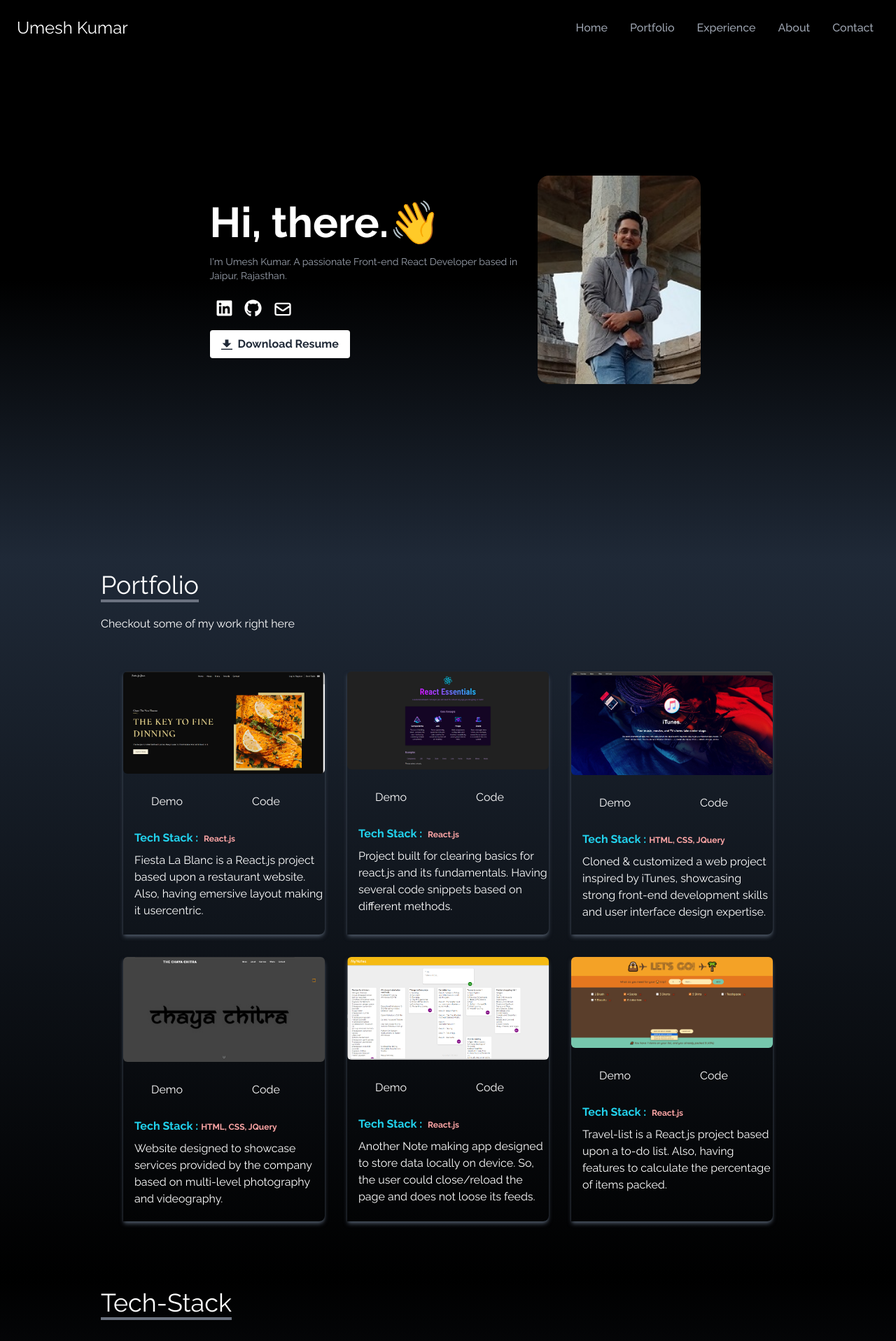
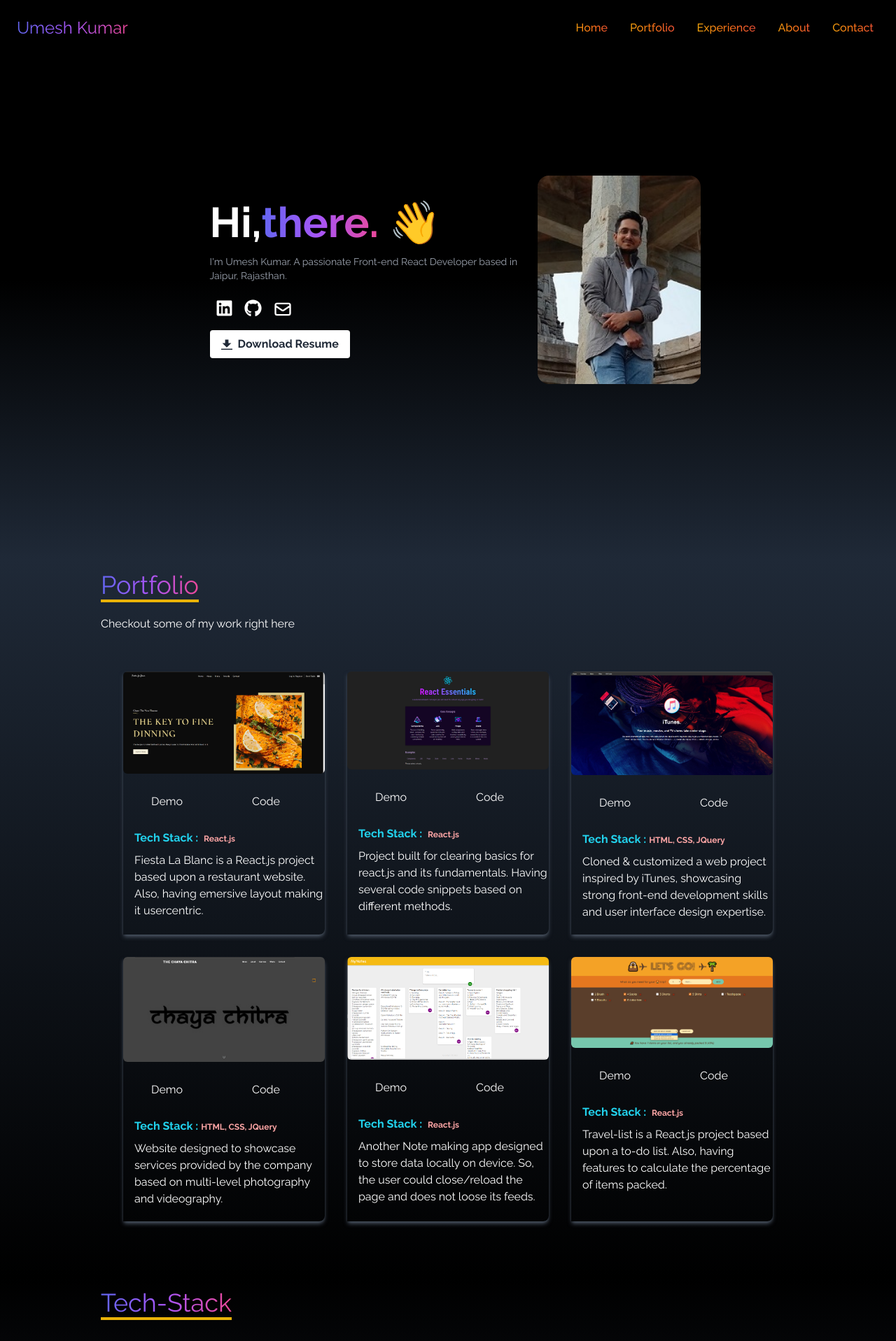
Before and after one commit to Vargos98/personal-portfolio, a React (Create React App) app: page / in a window 1280 px wide. Shown: the top 1917 px of the page at 70% size. Built offline with nearby package versions, Linux system fonts and the light colour scheme.

Commit message:
Added linear gradients to several components

```diff
--- a/src/components/About.jsx
+++ b/src/components/About.jsx
@@ -4,12 +4,13 @@ const About = () => {
   return (
     <div
       name="about"
-      className="w-full h-screen bg-gradient-to-b from-gray-800 to-black text-white"
+      className="w-full h-screen bg-gradient-to-b from-gray-800 to-black text-white "
     >
       <div className="max-w-screen-lg p-4 mx-auto flex flex-col justify-center w-full h-full">
         <div className="pb-8">
 
-          <p className="text-4xl bold inline border-b-4 border-gray-500">
+          <p className="text-4xl bold inline border-b-4 border-yellow-500 bg-gradient-to-r from-indigo-500 via-purple-500 to-pink-500
+        inline-block text-transparent bg-clip-text">
             About
           </p>
         </div>
--- a/src/components/Contact.jsx
+++ b/src/components/Contact.jsx
@@ -8,7 +8,8 @@ const Contact = () => {
     >
       <div className="flex flex-col p-4 justify-center max-w-screen-lg mx-auto h-full">
         <div className="pb-8">
-          <p className="text-4xl bold inline border-b-4 border-gray-500 ">
+          <p className="text-4xl bold inline border-b-4 border-yellow-500 bg-gradient-to-r from-indigo-500 via-purple-500 to-pink-500
+        inline-block text-transparent bg-clip-text ">
             Contact
           </p>
           <p className="py-6">Wanna chat! hit me up, I'm ready to help <span className="text-4xl">😉</span></p>
@@ -39,7 +40,7 @@ const Contact = () => {
               className="p-2 bg-transparent border-2 rounded-md text-white focus:outline-none"
               required></textarea>
 
-            <button className="text-white bg-gradient-to-b from-cyan-500 to-blue-500 px-6 py-3 my-8 mx-auto flex items-center rounded-md hover:scale-110 duration-300">
+            <button className="text-black bg-gradient-to-b from-yellow-500 to-orange-500 px-6 py-3 my-8 mx-auto flex items-center rounded-md hover:scale-110 duration-300">
               Let's chat
             </button>
           </form>
--- a/src/components/Experience.jsx
+++ b/src/components/Experience.jsx
@@ -103,7 +103,8 @@ const Experience = () => {
     >
       <div className="max-w-screen-lg mx-auto p-4 flex flex-col justify-center w-full h-full text-white">
         <div>
-          <p className="text-4xl bold inline border-b-4 border-gray-500">
+          <p className="text-4xl bold inline border-b-4 border-yellow-500 bg-gradient-to-r from-indigo-500 via-purple-500 to-pink-500
+        inline-block text-transparent bg-clip-text">
             Tech-Stack
           </p>
           <p className="py-8">These are the technologies I've worked with</p>
--- a/src/components/Home.jsx
+++ b/src/components/Home.jsx
@@ -45,7 +45,8 @@ const Home = () => {
         <div name="home" className='h-screen w-full bg-gradient-to-b from-black via-black to-gray-800'>
             <div className='max-w-screen-lg mx-auto flex flex-col items-center justify-center h-full px-4 md:flex-row'>
                 <div className='flex flex-col justify-center h-full'>
-                    <h2 className='text-xl sm:text-6xl font-bold text-white'>Hi, there.<span>👋</span></h2>
+                    <h2 className='text-xl sm:text-6xl font-bold text-white '>Hi,<span className='bg-gradient-to-r from-indigo-500 via-purple-500 to-pink-500
+        inline-block text-transparent bg-clip-text'> there.</span> <span>👋</span></h2>
                     <p className='text-gray-400 py-4 max-w-md sm:text-sm'>
                         I'm Umesh Kumar. A passionate Front-end React Developer based in Jaipur, Rajasthan.
                     </p>
@@ -64,7 +65,7 @@ const Home = () => {
                                 >
                                     <a
                                         href={href}
-                                        className="flex justify-between items-center w-full text-white p-2"
+                                        className="flex justify-between items-center w-full text-white p-2 "
                                         download={download}
                                         target="_blank"
                                         rel="noreferrer"
--- a/src/components/NavBar.jsx
+++ b/src/components/NavBar.jsx
@@ -34,14 +34,17 @@ const NavBar = () => {
   return (
     <div className="flex justify-between items-center w-full h-20 px-4 text-white bg-black fixed">
       <div>
-        <h1 className="text-2xl  ml-2 font hover:scale-110 duration-300">Umesh Kumar</h1>
+        <h1 className="text-2xl  ml-2 font hover:scale-110 duration-300
+        bg-gradient-to-r from-indigo-500 via-purple-500 to-pink-500
+        inline-block text-transparent bg-clip-text">Umesh Kumar</h1>
       </div>
 
       <ul className="hidden md:flex">
         {links.map(({ id, link }) => (
           <li
             key={id}
-            className="px-4 cursor-pointer capitalize font-medium text-gray-400 hover:scale-105 duration-200 transition: 0.5s ease"
+            className="px-4 cursor-pointer capitalize font-medium text-gray-400 hover:scale-105 duration-200 transition: 0.5s ease bg-gradient-to-r from-yellow-500 via-orange-500 to-red-500
+        inline-block text-transparent bg-clip-text"
           >
             <Link
               to={link}
--- a/src/components/Portfolio.jsx
+++ b/src/components/Portfolio.jsx
@@ -13,7 +13,8 @@ const Portfolio = () => {
         <div name="portfolio" className='bg-gradient-to-b from-gray-800 to-black w-full text-white md:h-screens'>
             <div className='max-w-screen-lg p-4 mx-auto flex flex-col justify-normal w-full h-full'>
                 <div className='pb-8 '>
-                    <p className='text-4xl bold inline border-b-4 border-gray-500'>Portfolio</p>
+                    <p className='text-4xl bold inline border-b-4 border-yellow-500 bg-gradient-to-r from-indigo-500 via-purple-500 to-pink-500
+        inline-block text-transparent bg-clip-text'>Portfolio</p>
                     <p className='py-6'>Checkout some of my work right here</p>
                 </div>
 
```
